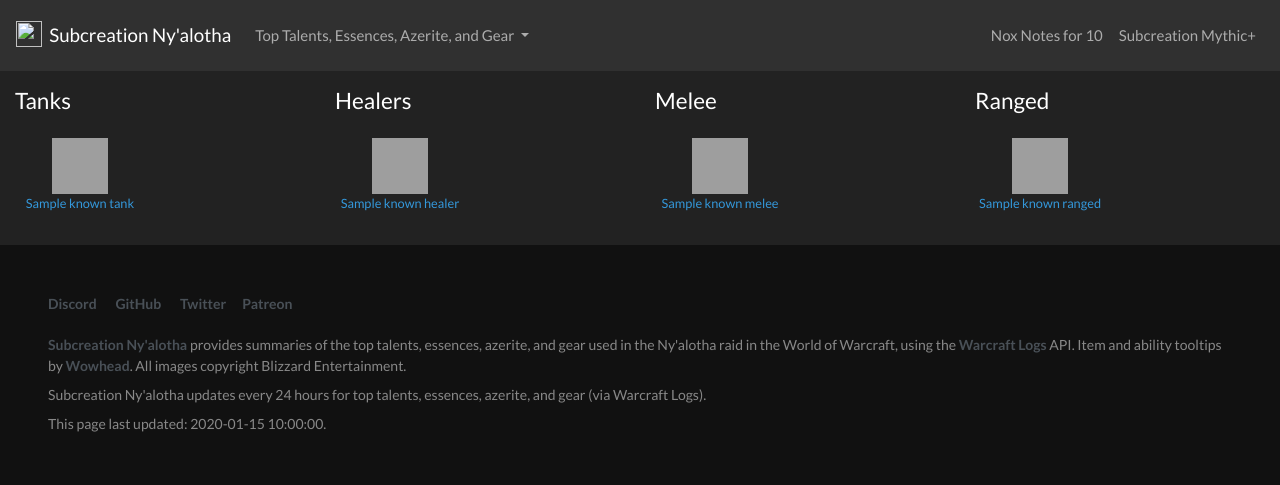
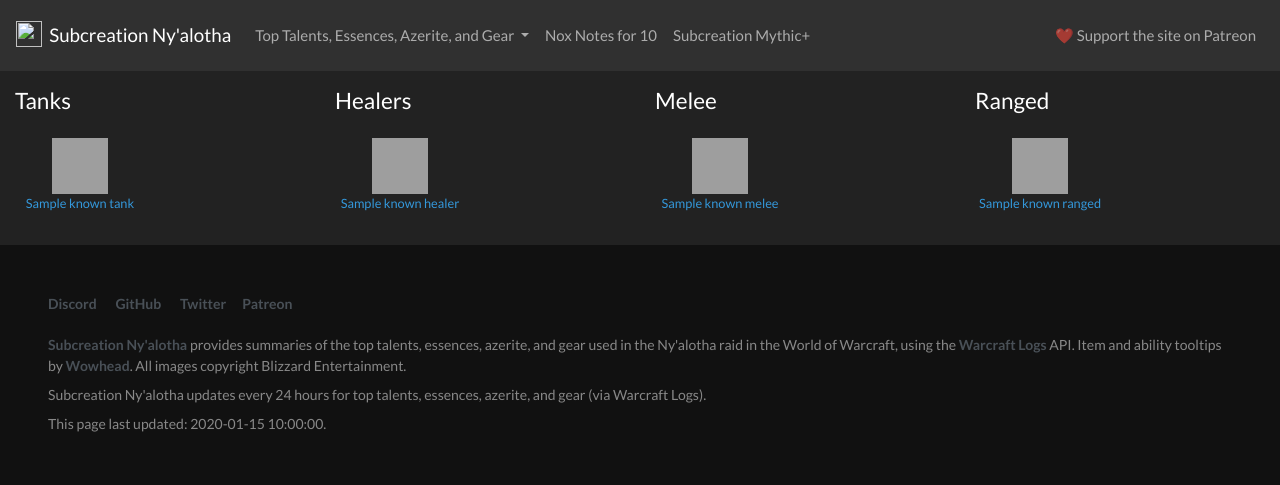
Before and after one commit to berkkarahan/subcreation, a Python web app: template templates/raid-index.html in a window 1280 px wide. Shown: the top 485 px of the page. Run offline with Jinja, Linux system fonts and the light colour scheme; the template is opened without the code that fills it: most values are stand-ins (such as "Sample title", 1, 10 or a date in 2020); some libraries are stand-ins or nearby versions; grey boxes are pictures that could not be loaded.

Commit message:
slightly more prominent patreon link

```diff
--- a/templates/base-raid.html
+++ b/templates/base-raid.html
@@ -58,18 +58,20 @@
           {% endfor %}
         </div>
       </li>
-    </ul>
-    <ul class="navbar-nav justify-content-end">
-      <!-- TODO: link to the exact fight / role -->
       <li class="nav-item">
         {% if active_page == "raid-index" %}
-        <a class="nav-link" href="https://notes.noxguild.us/">Nox Notes for Ny'alotha</a>
+        <a class="nav-link" target="_blank" href="https://notes.noxguild.us/">Nox Notes for Ny'alotha</a>
         {% else %}
-        <a class="nav-link" href="https://notes.noxguild.us/{{nox_link}}">Nox Notes for {{ encounter_pretty }}</a>
+        <a class="nav-link" target="_blank" href="https://notes.noxguild.us/{{nox_link}}">Nox Notes for {{ encounter_pretty }}</a>
         {% endif %}
       </li>
       <li class="nav-item">
-        <a class="nav-link" href="https://mplus.subcreation.net">Subcreation Mythic+</a>
+        <a class="nav-link" target="_blank" href="https://mplus.subcreation.net">Subcreation Mythic+</a>
+      </li>
+    </ul>
+    <ul class="navbar-nav justify-content-end">
+      <li class="nav-item">
+        <a class="nav-link" target="_blank" href="https://www.patreon.com/bePatron?u=10541594">&#10084;&#65039; Support the site on Patreon</a>
       </li>
     </ul>
   </div>
@@ -79,10 +81,10 @@
     <footer class="bd-footer text-muted">
       <div class="container-fluid p-3 p-md-5">
         <ul class="bd-footer-links">
-          <li><a href="https://discord.gg/X8dyq67">Discord</a></li>
-          <li><a href="https://github.com/alcaras/mplus.subcreation.net">GitHub</a></li>
-          <li><a href="https://twitter.com/subcreation/">Twitter</a>
-          <li><a href="https://www.patreon.com/bePatron?u=10541594">Patreon</a></li>
+          <li><a target="_blank" href="https://discord.gg/X8dyq67">Discord</a></li>
+          <li><a target="_blank" href="https://github.com/alcaras/mplus.subcreation.net">GitHub</a></li>
+          <li><a target="_blank" href="https://twitter.com/subcreation/">Twitter</a>
+          <li><a target="_blank" href="https://www.patreon.com/bePatron?u=10541594">Patreon</a></li>
         </ul>
         <p class="py-1">
           <a href="index.html">Subcreation Ny'alotha</a> provides summaries of the top talents, essences, azerite, and gear used in the Ny'alotha raid in the World of Warcraft, using the <a href="https://www.warcraftlogs.com/">Warcraft Logs</a> API</i>. Item and ability tooltips by <a href="https://www.wowhead.com/tooltips">Wowhead</a>. All images copyright Blizzard Entertainment.
```
Also changed, not shown: templates/base.html (+8 -6 lines).
